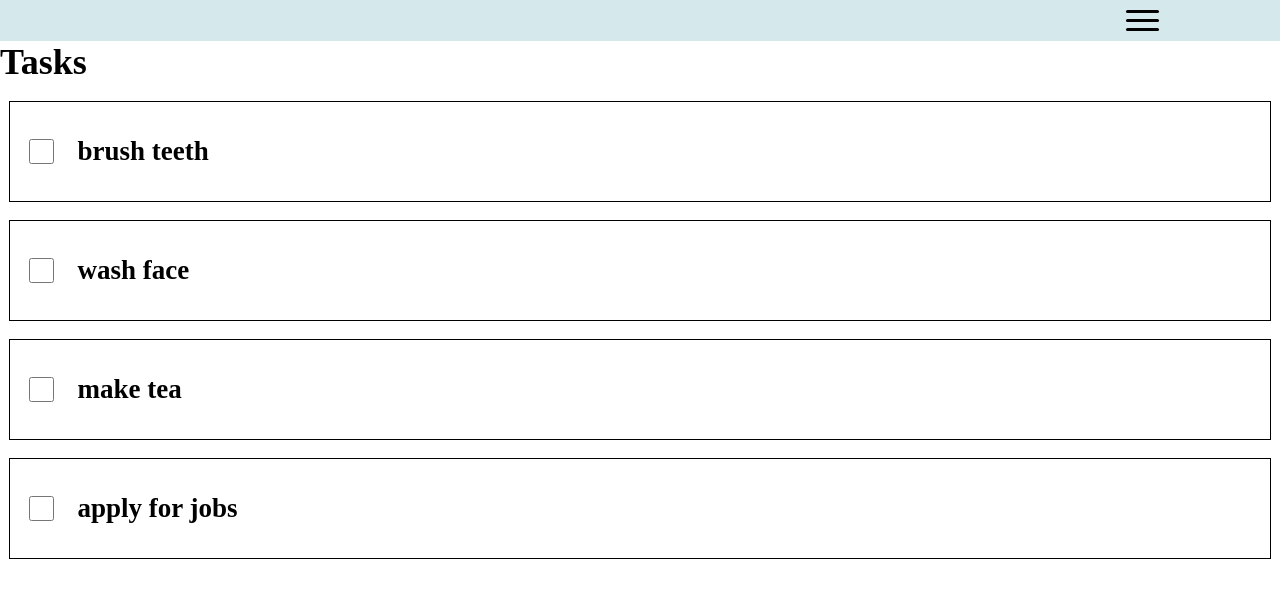
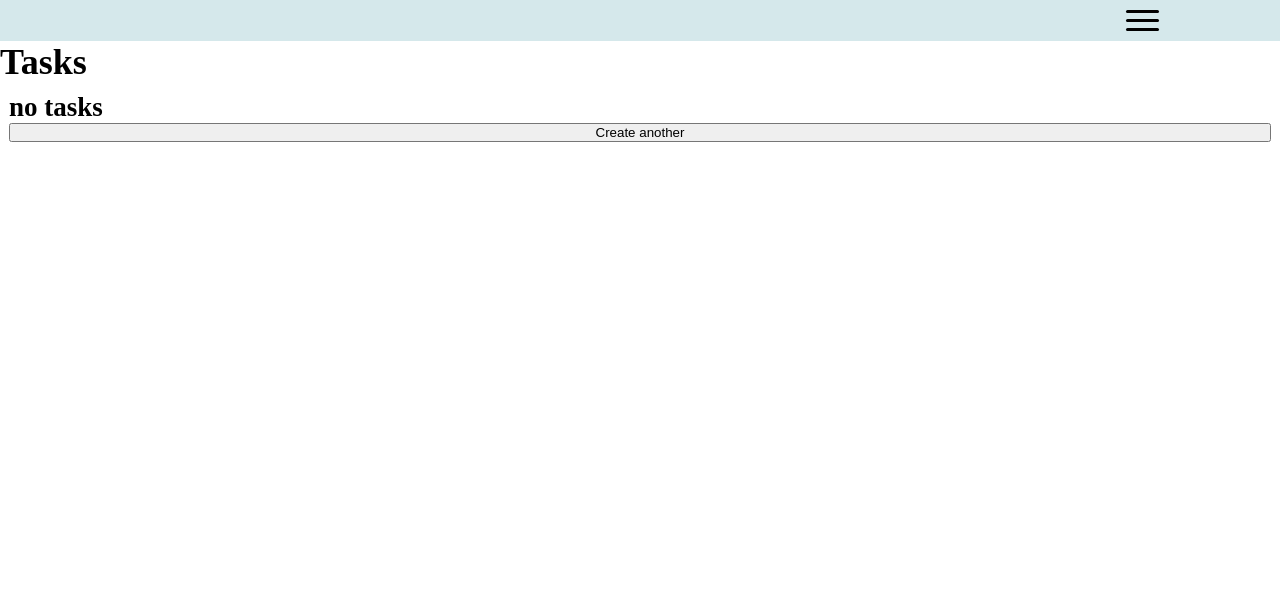
Before and after one commit to emmajphillips/reminders, a React (Create React App) app in the folder frontend/: page /tasks/today in a window 1280 px wide. Shown: the top 598 px of the page. Built offline with nearby package versions, Linux system fonts and the light colour scheme.

Commit message:
using local storage to pass task created in Home component to TasksToday component, for users without accounts

```diff
--- a/frontend/src/components/common/Home.js
+++ b/frontend/src/components/common/Home.js
@@ -1,5 +1,7 @@
 import React from 'react'
 import { Link, useHistory } from 'react-router-dom'
+
+const tasks = []
 
 function Home() {
 
@@ -14,9 +16,13 @@ function Home() {
   }
 
   const handleSubmit = event => {
+    event.preventDefault()
     if (!searchQuery) return
-    event.preventDefault()
+    tasks.push(searchQuery)
+    localStorage.setItem('tasks', JSON.stringify(tasks))
+    console.log(searchQuery, 'added to', tasks)
     history.push('/tasks/today')
+    setSearchQuery('')
   }
 
   return (
--- a/frontend/src/components/tasks/TasksToday.js
+++ b/frontend/src/components/tasks/TasksToday.js
@@ -2,7 +2,10 @@ import React from 'react'
 
 import PageContainer from '../common/PageContainer'
 
-import { tasks } from '../../lib/tasks'
+// import { tasks } from '../../lib/tasks'
+
+const JSONtasks = localStorage.getItem('tasks')
+const realTasks = JSON.parse(JSONtasks)
 
 function TasksToday () {
 
@@ -14,12 +17,16 @@ function TasksToday () {
     <>
       <h1>Tasks</h1>
       <PageContainer>
-        {tasks.map(task => (
-          <div key={task.id} className="task">
-            <input type="checkbox" className="checkbox" onClick={handleCheck}/>
-            <h2>{task.name}</h2>
-          </div>
-        ))}
+        {!realTasks ?
+          <h2> no tasks</h2>
+          :
+          realTasks.map(task => (
+            <div key={task.index} className="task">
+              <input type="checkbox" className="checkbox" onClick={handleCheck}/>
+              <h2>{task}</h2>
+            </div>
+          ))}
+        <button>Create another</button>
       </PageContainer>
     </>
   )
```
